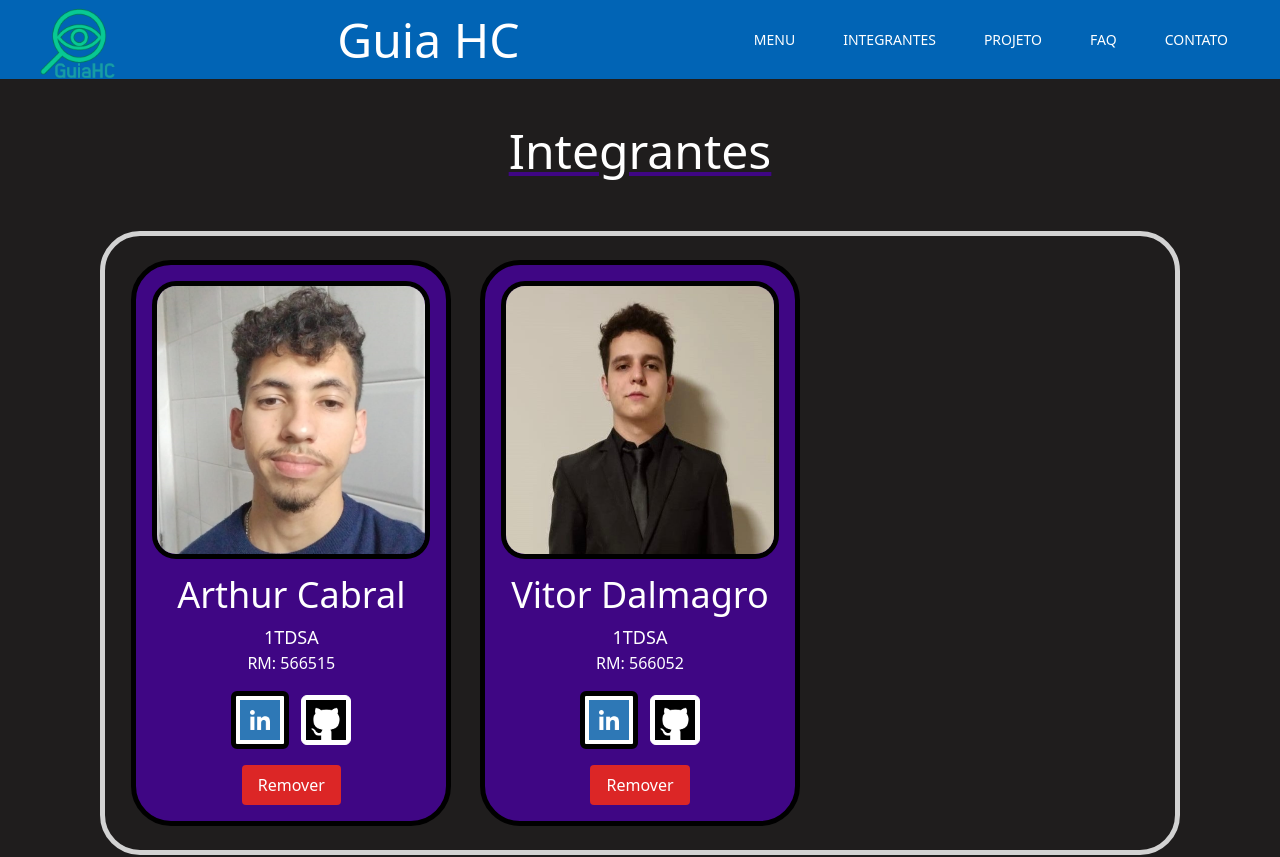
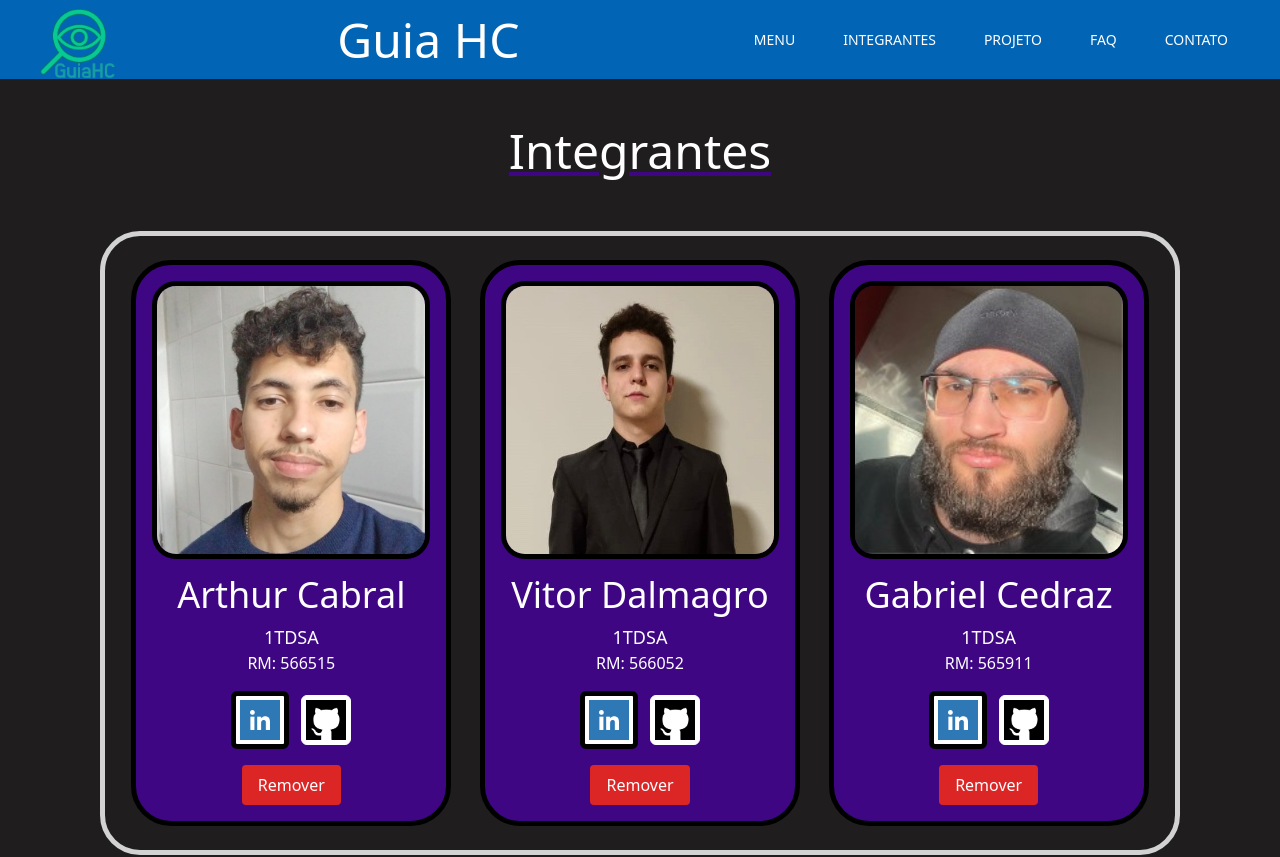
Before and after one commit to ArthurCPV/Guia-HC_React2, a React (Vite) app in the folder tailwind/: page /integrantes in a window 1280 px wide. Shown: the top 857 px of the page. Built offline with nearby package versions, Linux system fonts and the light colour scheme.

Commit message:
Adicionando Gabriel Cedraz 😄

```diff
--- a/tailwind/src/assets/Components/integrantes/IntegranteDetail.tsx
+++ b/tailwind/src/assets/Components/integrantes/IntegranteDetail.tsx
@@ -30,6 +30,15 @@ const FALLBACK: Member[] = [
     linkedin: "https://www.linkedin.com/in/vitor-fria-dalmagro-474524379",
     github: "https://github.com/VitorDalmagro",
     avatar: "/img/Vitor.jpg",
+  },
+    {
+    id: "m-gabriel",
+    name: "Gabriel Cedraz",
+    turma: "1TDSA",
+    rm: "565911",
+    linkedin: "https://www.linkedin.com/in/gabriel-cedraz-9b971a354",
+    github: "https://github.com/austrolopithecus",
+    avatar: "/img/Gabriel.jpg",
   },
 ];
 
--- a/tailwind/src/assets/Components/integrantes/IntegrantesLists.tsx
+++ b/tailwind/src/assets/Components/integrantes/IntegrantesLists.tsx
@@ -29,6 +29,15 @@ const DEFAULT_MEMBERS: Member[] = [
     linkedin: "https://www.linkedin.com/in/vitor-fria-dalmagro-474524379",
     github: "https://github.com/VitorDalmagro",
     avatar: "/img/Vitor.jpg",
+  },
+    {
+    id: "m-gabriel",
+    name: "Gabriel Cedraz",
+    turma: "1TDSA",
+    rm: "565911",
+    linkedin: "https://www.linkedin.com/in/gabriel-cedraz-9b971a354",
+    github: "https://github.com/austrolopithecus",
+    avatar: "/img/Gabriel.jpg",
   },
 ];
 
```
Also changed, not shown: tailwind/public/img/Gabriel.jpg (added), 1 other file (tests, documents, lock files or other folders).
